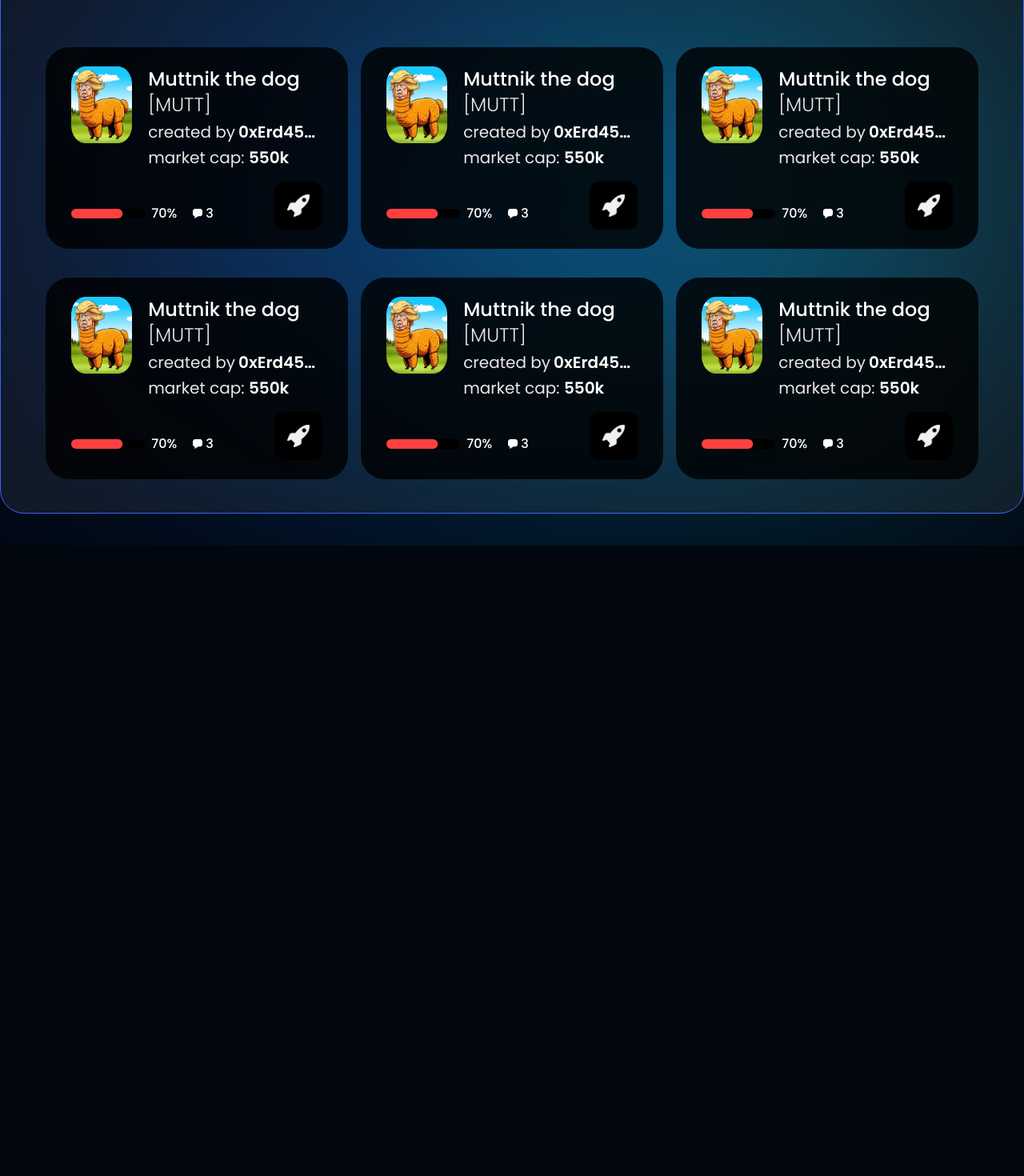
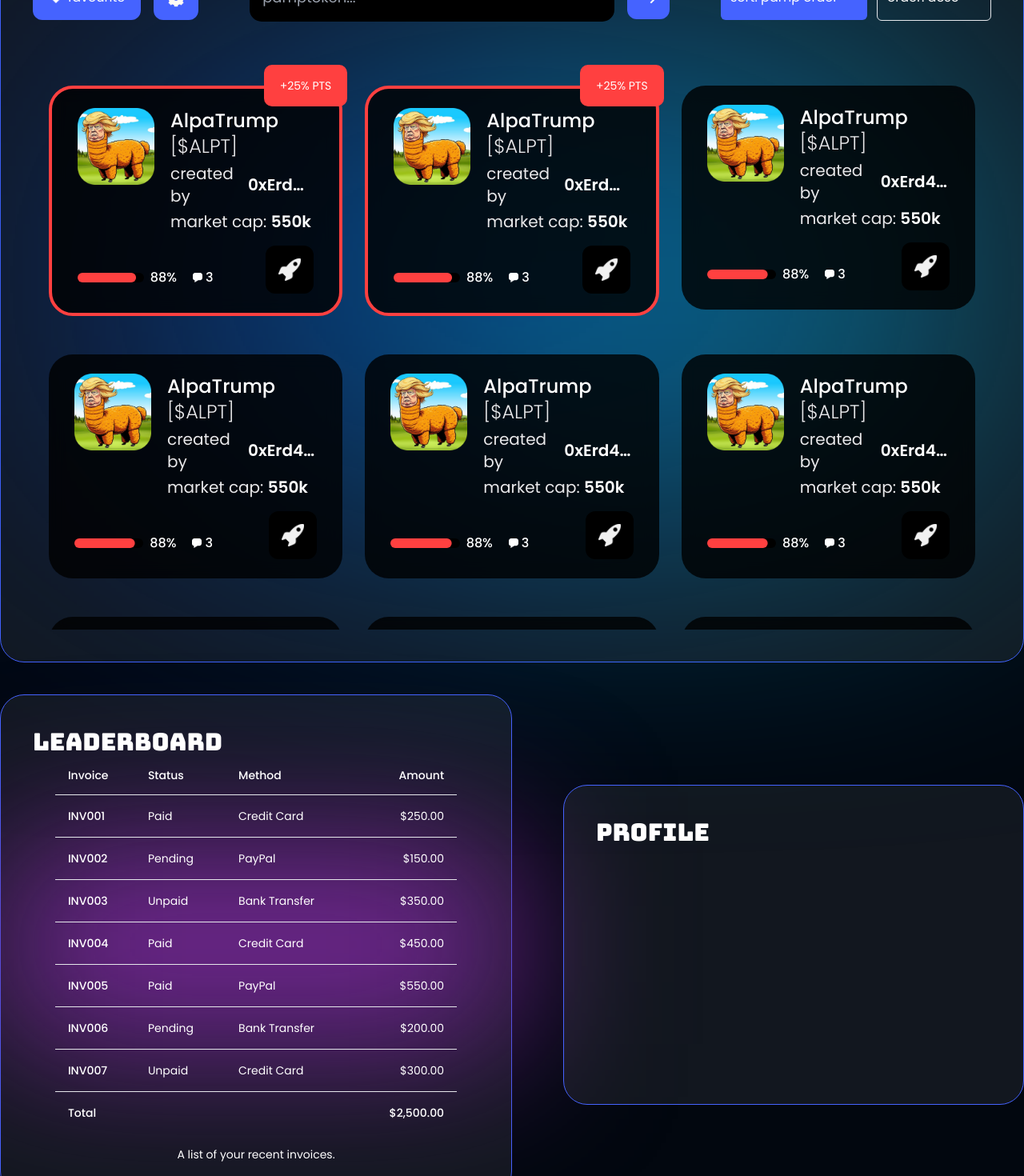
Before and after one commit to AbdurRehman1312/laika_pamp, a React (Vite) app: page / in a window 1280 px wide. Shown: the part 880-2350 px from the top of the page at 80% size. Before the commit the page ends 1562 px from the top, so only its background shows below. Built offline with nearby package versions, Linux system fonts and the light colour scheme.

Commit message:
feat: Add lazy loading for images in Header component and update ButtonRocket component styles
- Update Header component in Header.jsx to use lazy loading for images
- Update ButtonRocket component in ButtonRocket.jsx to adjust the size of the rocket image

```diff
--- a/src/components/AlpaTrumpCard/AlpaTrumpCard.jsx
+++ b/src/components/AlpaTrumpCard/AlpaTrumpCard.jsx
@@ -3,25 +3,25 @@ import * as images from "../../assets"
 import { Progress } from "@/components/ui/progress"
 import ButtonRocket from '../ButtonRocket/ButtonRocket'
 
-const AlpaTrumpCard = ({ image, style, created_id, market, message }) => {
+const AlpaTrumpCard = ({ image, style, created_id, market, message, badge = false }) => {
     return (
         <>
-            <div className={`w-full m-auto bg_header  bg_black_gradient mt-5 rounded-[30px] py-6 px-8 ${style}`}>
+            <div className={`w-full m-auto bg_header relative bg_black_gradient mt-5 z-40 rounded-[30px] py-6 px-8 ${style}`}>
                 <div className='flex items-start gap-5 '>
-                    <div className='rounded-2xl'>
-                        <img src={image} alt="" className='w-24 h-24' />
+                    <div className='rounded-2xl flex-shrink-0'>
+                        <img src={image} alt="" className='lg:w-24 w-16 object-cover' />
                     </div>
                     <div className='flex flex-col gap-1'>
-                        <h1 className='text-2xl text-white font-medium'>Muttnik the dog <span className='text-[#e9e8ea] font-light'>[MUTT]</span></h1>
-                        <div className='flex items-center gap-1'><p className='text-xl text-[#e9e8ea] '>created by </p><p className='font-semibold text-white text-xl custom_text'>{created_id}</p></div>
-                        <p className='text-xl text-[#e9e8ea]'>market cap: <span className='font-semibold text-white'>{market}</span></p>
+                        <h1 className='md:text-2xl text-lg text-white font-medium'>AlpaTrump <span className='text-[#e9e8ea] font-light'>[$ALPT]</span></h1>
+                        <div className='flex items-center gap-1'><p className='md:text-xl text-sm text-[#e9e8ea] '>created by </p><p className='font-semibold text-white md:text-xl text-sm custom_text'>{created_id}</p></div>
+                        <p className='lg:text-xl text-sm text-[#e9e8ea]'>market cap: <span className='font-semibold text-white'>{market}</span></p>
                     </div>
                 </div>
                 <div className='flex items-end w-full gap-5 mt-4'>
                     <div className='w-[45%] mb-2 mt-3'>
-                        <Progress value={70} />
+                        <Progress value={88} />
                     </div>
-                    <div  className='flex items-end w-[55%] justify-between'>
+                    <div className='flex items-end w-[55%] justify-between'>
                         <div className=' flex items-center mb-2 gap-1'>
                             <img src={images.msg} alt="" className='w-3 h-3' />
                             <p className='text-white font-medium'>{message}</p>
@@ -29,12 +29,11 @@ const AlpaTrumpCard = ({ image, style, created_id, market, message }) => {
                         <div>
                             <ButtonRocket />
                         </div>
-
-
                     </div>
-
                 </div>
-
+                {badge && <div className='absolute bg-secondary rounded-[10px] z-50 px-5 py-4 top-[-30px] right-[-10px]'>
+                    <h1 className='text-sm text-white'>+25% PTS</h1>
+                </div>}
             </div>
         </>
     )
--- a/src/components/ButtonRocket/ButtonRocket.jsx
+++ b/src/components/ButtonRocket/ButtonRocket.jsx
@@ -2,8 +2,8 @@ import React from 'react'
 import * as images from "../../assets"
 const ButtonRocket = ({style}) => {
   return (
-    <button type='button' className={`bg-black  gap-2 p-4 rounded-xl  ${style}`} >
-    <img src={images.rocket} alt="" className='w-7' />
+    <button type='button' className={`bg-black gap-2 p-4 rounded-xl  ${style}`} >
+    <img src={images.rocket} alt="" className='md:w-7 w-4' />
 </button>
   )
 }
--- a/src/components/Header/Header.jsx
+++ b/src/components/Header/Header.jsx
@@ -29,7 +29,7 @@ const Header = () => {
         </div>
         <div className='flex items-center gap-5'>
 
-          <ul className='list-none flex gap-10 items-center'>
+          <ul className='list-none lg:flex gap-10 items-center hidden'>
             {links.map((link, index) => (
               <li key={index}>
                 <NavLink to={link.path} className={({ isActive }) => getActiveStyle({ isActive })}>
--- a/src/components/MuttnikCard/MuttnikCard.jsx
+++ b/src/components/MuttnikCard/MuttnikCard.jsx
@@ -7,13 +7,13 @@ const MuttnikCard = ({image, style, created_id, market, message, text}) => {
         <>
             <div className={`w-full m-auto bg_header  bg_black_gradient mt-5 rounded-[30px] py-6 px-8 ${style}`}>
                <div className='flex items-start gap-5 '>
-                <div className='rounded-2xl'>
+                <div className='rounded-2xl flex-shrink-0'>
                     <img src={image} alt="" className='w-24 h-24'/>
                 </div>
                 <div className='flex flex-col gap-1'>
-                    <h1 className='text-2xl text-white font-medium'>Muttnik the dog <span className='text-[#e9e8ea] font-light'>[MUTT]</span></h1>
-                   <div className='flex items-center gap-1'><p className='text-xl text-[#e9e8ea] '>created by </p><p className='font-semibold text-white text-xl custom_text'>{created_id}</p></div>
-                    <p className='text-xl text-[#e9e8ea]'>market cap: <span className='font-semibold text-white'>{market}</span></p>
+                    <h1 className='md:text-2xl text-lg text-white font-medium'>Muttnik the dog <span className='text-[#e9e8ea] font-light'>[MUTT]</span></h1>
+                   <div className='flex items-center gap-1'><p className='md:text-xl text-sm text-[#e9e8ea] '>created by </p><p className='font-semibold text-white md:text-xl text-sm custom_text'>{created_id}</p></div>
+                    <p className='md:text-xl text-sm text-[#e9e8ea]'>market cap: <span className='font-semibold text-white'>{market}</span></p>
                 </div>
                </div>
                <div className='flex items-end gap-5 mt-2'>
@@ -26,7 +26,7 @@ const MuttnikCard = ({image, style, created_id, market, message, text}) => {
                </div>
                </div>
                <div className='mt-5'>
-                    <p className='italic text-xl text-gray-400 '>{text}</p>
+                    <p className='italic md:text-xl text-sm text-gray-400 '>{text}</p>
                </div>
                <div className='mt-3 flex justify-center'>
                   <ButtonImage name={"pamp it"}/>
--- /dev/null
+++ b/src/components/ui/table.jsx
@@ -0,0 +1,83 @@
+import * as React from "react"
+
+import { cn } from "@/lib/utils"
+
+const Table = React.forwardRef(({ className, ...props }, ref) => (
+  <div className="relative w-full overflow-auto">
+    <table
+      ref={ref}
+      className={cn("w-full caption-bottom text-sm", className)}
+      {...props} />
+  </div>
+))
+Table.displayName = "Table"
+
+const TableHeader = React.forwardRef(({ className, ...props }, ref) => (
+  <thead ref={ref} className={cn("[&_tr]:border-b", className)} {...props} />
+))
+TableHeader.displayName = "TableHeader"
+
+const TableBody = React.forwardRef(({ className, ...props }, ref) => (
+  <tbody
+    ref={ref}
+    className={cn("[&_tr:last-child]:border-0", className)}
+    {...props} />
+))
+TableBody.displayName = "TableBody"
+
+const TableFooter = React.forwardRef(({ className, ...props }, ref) => (
+  <tfoot
+    ref={ref}
+    className={cn("border-t bg-muted/50 font-medium [&>tr]:last:border-b-0", className)}
+    {...props} />
+))
+TableFooter.displayName = "TableFooter"
+
+const TableRow = React.forwardRef(({ className, ...props }, ref) => (
+  <tr
+    ref={ref}
+    className={cn(
+      "border-b transition-colors hover:bg-muted/50 data-[state=selected]:bg-muted",
+      className
+    )}
+    {...props} />
+))
+TableRow.displayName = "TableRow"
+
+const TableHead = React.forwardRef(({ className, ...props }, ref) => (
+  <th
+    ref={ref}
+    className={cn(
+      "h-12 px-4 text-left align-middle font-medium text-muted-foreground [&:has([role=checkbox])]:pr-0",
+      className
+    )}
+    {...props} />
+))
+TableHead.displayName = "TableHead"
+
+const TableCell = React.forwardRef(({ className, ...props }, ref) => (
+  <td
+    ref={ref}
+    className={cn("p-4 align-middle [&:has([role=checkbox])]:pr-0", className)}
+    {...props} />
+))
+TableCell.displayName = "TableCell"
+
+const TableCaption = React.forwardRef(({ className, ...props }, ref) => (
+  <caption
+    ref={ref}
+    className={cn("mt-4 text-sm text-muted-foreground", className)}
+    {...props} />
+))
+TableCaption.displayName = "TableCaption"
+
+export {
+  Table,
+  TableHeader,
+  TableBody,
+  TableFooter,
+  TableHead,
+  TableRow,
+  TableCell,
+  TableCaption,
+}
--- a/src/index.css
+++ b/src/index.css
@@ -33,6 +33,32 @@ body {
   filter: blur(100px);
 }
 .bg_purple::before {
+  content: '';
+  position: absolute;
+  top: 0;
+  right: 0;
+  bottom: 0;
+  left: 0;
+  background: #772898;
+  z-index: -1;
+  filter: blur(100px);
+  height: 70%;
+  margin: auto; /* Adjust the value to extend the blur beyond the container edges */
+  }
+.bg_purple2::before {
+  content: '';
+  position: absolute;
+  top: 0;
+  right: 0;
+  bottom: 0;
+  left: 0;
+  background: #772898;
+  z-index: -1;
+  filter: blur(100px);
+  height: 40%;
+  margin: auto; /* Adjust the value to extend the blur beyond the container edges */
+  }
+.bg_dog::before {
   content: '';
   position: absolute;
   top: 0;
--- a/src/pages/Home/Home.jsx
+++ b/src/pages/Home/Home.jsx
@@ -10,40 +10,169 @@ import {
   SelectTrigger,
   SelectValue,
 } from "@/components/ui/select"
+import {
+  Table,
+  TableBody,
+  TableCaption,
+  TableCell,
+  TableFooter,
+  TableHead,
+  TableHeader,
+  TableRow,
+} from "@/components/ui/table"
 import AlpaTrumpCard from '@/components/AlpaTrumpCard/AlpaTrumpCard'
-
-
+const invoices = [
+  {
+    invoice: "INV001",
+    paymentStatus: "Paid",
+    totalAmount: "$250.00",
+    paymentMethod: "Credit Card",
+  },
+  {
+    invoice: "INV002",
+    paymentStatus: "Pending",
+    totalAmount: "$150.00",
+    paymentMethod: "PayPal",
+  },
+  {
+    invoice: "INV003",
+    paymentStatus: "Unpaid",
+    totalAmount: "$350.00",
+    paymentMethod: "Bank Transfer",
+  },
+  {
+    invoice: "INV004",
+    paymentStatus: "Paid",
+    totalAmount: "$450.00",
+    paymentMethod: "Credit Card",
+  },
+  {
+    invoice: "INV005",
+    paymentStatus: "Paid",
+    totalAmount: "$550.00",
+    paymentMethod: "PayPal",
+  },
+  {
+    invoice: "INV006",
+    paymentStatus: "Pending",
+    totalAmount: "$200.00",
+    paymentMethod: "Bank Transfer",
+  },
+  {
+    invoice: "INV007",
+    paymentStatus: "Unpaid",
+    totalAmount: "$300.00",
+    paymentMethod: "Credit Card",
+  },
+]
+const alpaTrumpCard = [{
+  image: images.trump,
+  created_id: "0xErd4512122",
+  market: "550k",
+  message: 3,
+  style: "border-4 border-secondary",
+  badge: true
+},
+{
+  image: images.trump,
+  created_id: "0xErd4512122",
+  market: "550k",
+  message: 3,
+  style: "border-4 border-secondary",
+  badge: true
+},
+{
+  image: images.trump,
+  created_id: "0xErd4512122",
+  market: "550k",
+  message: 3,
+},
+{
+  image: images.trump,
+  created_id: "0xErd4512122",
+  market: "550k",
+  message: 3,
+},
+{
+  image: images.trump,
+  created_id: "0xErd4512122",
+  market: "550k",
+  message: 3,
+},
+{
+  image: images.trump,
+  created_id: "0xErd4512122",
+  market: "550k",
+  message: 3,
+},
+{
+  image: images.trump,
+  created_id: "0xErd4512122",
+  market: "550k",
+  message: 3,
+},
+{
+  image: images.trump,
+  created_id: "0xErd4512122",
+  market: "550k",
+  message: 3
+},
+{
+  image: images.trump,
+  created_id: "0xErd4512122",
+  market: "550k",
+  message: 3,
+},
+{
+  image: images.trump,
+  created_id: "0xErd4512122",
+  market: "550k",
+  message: 3,
+},
+{
+  image: images.trump,
+  created_id: "0xErd4512122",
+  market: "550k",
+  message: 3,
+},
+{
+  image: images.trump,
+  created_id: "0xErd4512122",
+  market: "550k",
+  message: 3,
+}
+]
 const Home = () => {
   return (
-    <section className='container mx-auto my-10'>
+    <section className='container mx-auto my-10 lg:px-0 px-2'>
       <div className='flex lg:flex-row flex-col items-center gap-4 justify-between'>
-        <div className='relative bg_glass border z-[100] w-full xl:w-[40%] lg:w-[50%] md:w-[70%] bg_blur bg_purple rounded-[30px] border-primary lg:p-10 p-5'>
-          <h1 className='font-bungee  text-3xl'>DOG OF THE DAY</h1>
+        <div className='relative bg_dog border z-[100] w-full xl:w-[40%] lg:w-[50%] md:w-[70%]   rounded-[30px] border-primary lg:p-10 p-5'>
+          <h1 className='font-bungee md:text-3xl text-xl'>DOG OF THE DAY</h1>
           <div className='md:w-[90%] w-full m-auto'>
             <MuttnikCard image={images.astrodog} created_id={"0xErd4512122"} market={"550k"} message={3} text="Lorem ipsum dolor si amet. Lorem ipsum dolor si amet Lorem ipsum dolor si amet. Lorem ipsum dolor si amet" />
           </div>
-          <div className='absolute bg-secondary rounded-lg px-7 py-1 top-16 lg:top-20 right-1 lg:right-10'>
+          <div className='absolute bg-secondary rounded-lg px-7 py-1 top-12 lg:top-20 right-1 lg:right-10'>
             <h1 className='font-bungee text-2xl text-white'>#1</h1>
           </div>
         </div>
         <div className='relative bg_pink border h-[400px] z-[100] w-full xl:w-[55%] lg:w-[50%] md:w-[55%] rounded-[30px] border-primary bg_glass lg:p-10 p-5 '>
-          <h1 className='font-bungee text-3xl'>Token Matcher</h1>
+          <h1 className='font-bungee md:text-3xl text-xl'>Token Matcher</h1>
         </div>
       </div>
-      <div className='relative bg_blue_gradient h-[100vh] border z-[100] w-full my-10 bg_glass rounded-[30px] border-primary lg:p-10 p-5'>
+      <div className='relative bg_blue_gradient py-10 border z-[100] w-full my-10 bg_glass rounded-[30px] border-primary lg:p-10 p-5'>
         <div className=' rounded-[10px] relative z-10 '>
-          <h1 className='font-bungee  text-3xl'>latest TOKENS</h1>
-          <div className='flex justify-between items-center mt-5 gap-16 '>
+          <h1 className='font-bungee md:text-3xl text-xl'>latest TOKENS</h1>
+          <div className='flex justify-between lg:flex-row flex-col items-center mt-5 lg:gap-16 gap-6 '>
             <div className='flex items-center gap-4'>
               <ButtonTextImageP name="favourite" image={images.heart} />
               <ButtonImageP image={images.gear} />
             </div>
             <div className='flex flex-1 items-center gap-4'>
-              <input type="text" className='w-full bg-black appearance-none border-0 text-lg focus:outline-none py-4 px-3 rounded-[10px]' placeholder='pamptoken...' />
+              <input type="text" className='w-full bg-black appearance-none border-0 text-lg focus:outline-none py-4 px-4 rounded-[15px]' placeholder='pamptoken...' />
               <ButtonImageP image={images.arrowr} />
             </div>
-            <div className='flex gap-3 items-center'>
-            <Select>
+            <div className='flex gap-3 lg:flex-row flex-col items-center'>
+              <Select>
                 <SelectTrigger className="w-[183px] bg-[#4563ff] border-0 py-4 px-3">
                   <SelectValue placeholder="sort: pamp order" />
                 </SelectTrigger>
@@ -60,22 +189,49 @@ const Home = () => {
                 </SelectContent>
               </Select>
             </div>
-
           </div>
-          <div className='grid grid-cols-3 mt-10 gap-4 overflow-y-auto px-4 h-[70vh]'>
-          <AlpaTrumpCard  image={images.trump} created_id={"0xErd4512122"} market={"550k"} message={3} />
-          <AlpaTrumpCard  image={images.trump} created_id={"0xErd4512122"} market={"550k"} message={3} />
-          <AlpaTrumpCard  image={images.trump} created_id={"0xErd4512122"} market={"550k"} message={3} />
-          <AlpaTrumpCard  image={images.trump} created_id={"0xErd4512122"} market={"550k"} message={3} />
-          <AlpaTrumpCard  image={images.trump} created_id={"0xErd4512122"} market={"550k"} message={3} />
-          <AlpaTrumpCard  image={images.trump} created_id={"0xErd4512122"} market={"550k"} message={3} />
-          <AlpaTrumpCard  image={images.trump} created_id={"0xErd4512122"} market={"550k"} message={3} />
-          <AlpaTrumpCard  image={images.trump} created_id={"0xErd4512122"} market={"550k"} message={3} />
-          <AlpaTrumpCard  image={images.trump} created_id={"0xErd4512122"} market={"550k"} message={3} />
-          <AlpaTrumpCard  image={images.trump} created_id={"0xErd4512122"} market={"550k"} message={3} />
-          <AlpaTrumpCard  image={images.trump} created_id={"0xErd4512122"} market={"550k"} message={3} />
-          <AlpaTrumpCard  image={images.trump} created_id={"0xErd4512122"} market={"550k"} message={3} />
+          <div className='grid lg:grid-cols-3 md:grid-cols-2 grid-cols-1 mt-10 w-full md:gap-7 gap-5 overflow-y-auto p-5 md:h-[90vh] h-[85vh]'>
+            {alpaTrumpCard.map((item, index) => (
+              <AlpaTrumpCard key={index} image={item.image} created_id={item.created_id} market={item.market} message={item.message} style={item.style} badge={item.badge} />
+            ))}
           </div>
+        </div>
+      </div>
+      <div className='flex lg:flex-row flex-col items-center gap-4 justify-between'>
+        <div className='relative bg_glass border z-[100] w-full xl:w-[50%] lg:w-[60%] md:w-[55%] bg_blur bg_purple2 rounded-[30px] border-primary lg:p-10 p-5'>
+          <h1 className='font-bungee  text-3xl'>LEADERBOARD</h1>
+          <div className='md:w-[90%] w-full m-auto'>
+            <Table>
+              <TableCaption>A list of your recent invoices.</TableCaption>
+              <TableHeader>
+                <TableRow>
+                  <TableHead className="w-[100px]">Invoice</TableHead>
+                  <TableHead>Status</TableHead>
+                  <TableHead>Method</TableHead>
+                  <TableHead className="text-right">Amount</TableHead>
+                </TableRow>
+              </TableHeader>
+              <TableBody>
+                {invoices.map((invoice) => (
+                  <TableRow key={invoice.invoice}>
+                    <TableCell className="font-medium">{invoice.invoice}</TableCell>
+                    <TableCell>{invoice.paymentStatus}</TableCell>
+                    <TableCell>{invoice.paymentMethod}</TableCell>
+                    <TableCell className="text-right">{invoice.totalAmount}</TableCell>
+                  </TableRow>
+                ))}
+              </TableBody>
+              <TableFooter>
+                <TableRow>
+                  <TableCell colSpan={3}>Total</TableCell>
+                  <TableCell className="text-right">$2,500.00</TableCell>
+                </TableRow>
+              </TableFooter>
+            </Table>
+          </div>
+        </div>
+        <div className='border h-[400px] z-[100] w-full xl:w-[45%] lg:w-[40%] md:w-[45%] rounded-[30px] border-primary bg_glass lg:p-10 p-5 '>
+          <h1 className='font-bungee text-3xl'>Profile</h1>
         </div>
       </div>
     </section>
```
Lines whose indentation alone changed are shown as unchanged.
